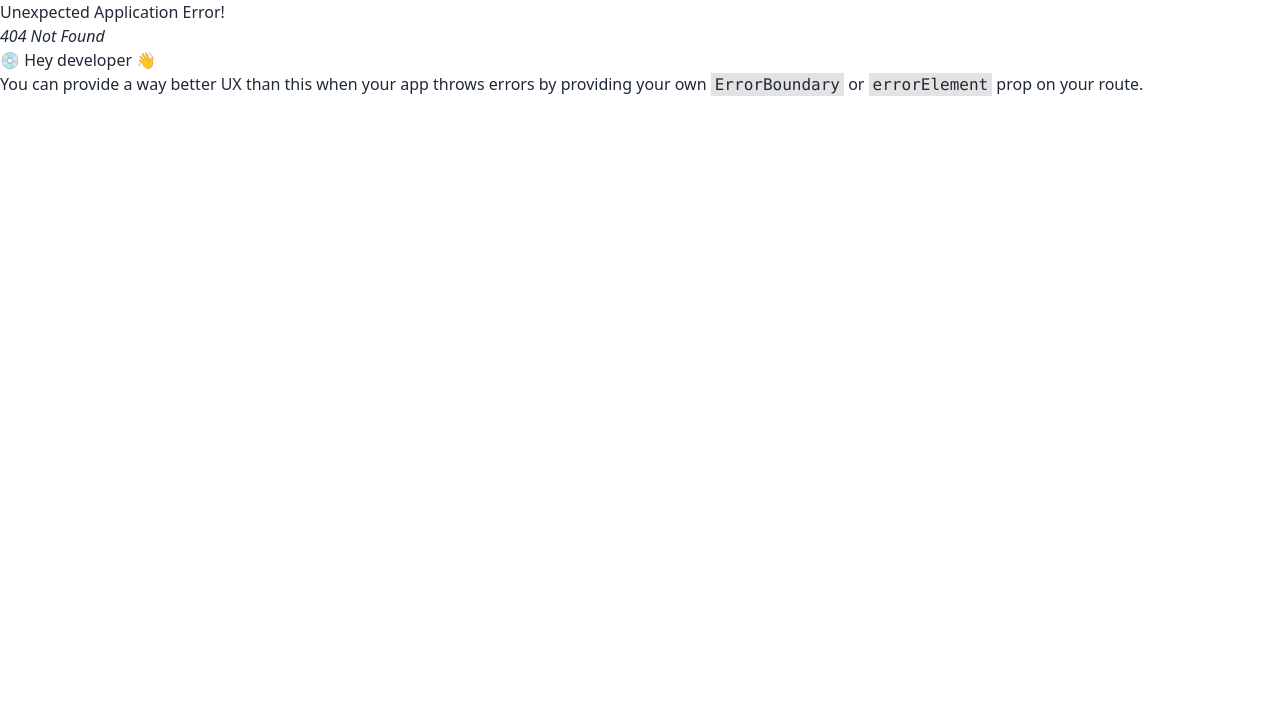
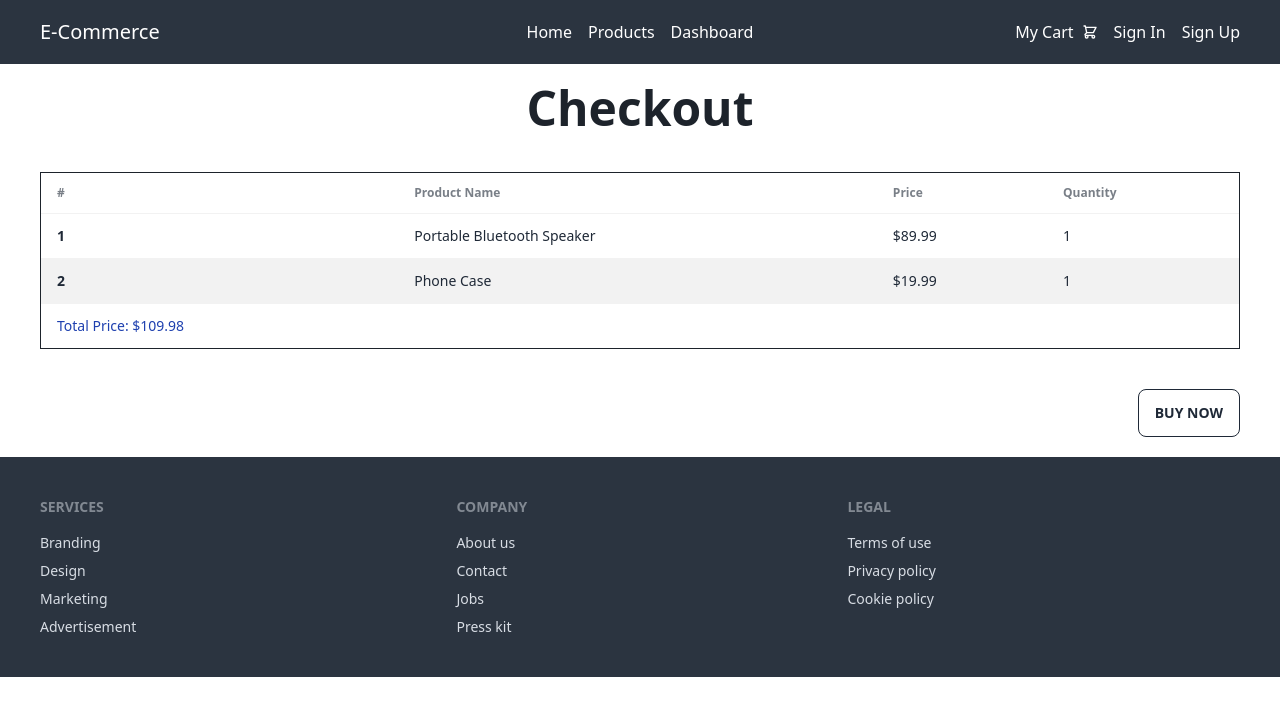
Before and after one commit to Rashed1879/repliq-react-challenge, a React (Vite) app: page /checkout in a window 1280 px wide. Before the commit this address had no page. Shown: the top 716 px of the page. Built offline with nearby package versions, Linux system fonts and the light colour scheme; data requests are answered from the project's data file.

Commit message:
Checkout Page Added

```diff
--- /dev/null
+++ b/src/Pages/Checkout/Checkout.jsx
@@ -0,0 +1,55 @@
+import { useEffect, useState } from 'react';
+
+const Checkout = () => {
+	const [items, setItems] = useState([]);
+	useEffect(() => {
+		fetch('http://localhost:9000/cart')
+			.then((res) => res.json())
+			.then((data) => setItems(data));
+	}, []);
+
+	const totalPrice = items.reduce((total, item) => total + item.price, 0);
+
+	return (
+		<>
+			<div>
+				<h2 className="text-center text-5xl text-neutral-focus font-semibold mt-5">
+					Checkout
+				</h2>
+			</div>
+			<div className="overflow-x-auto mx-10 my-10 border border-neutral-focus">
+				<table className="table table-zebra">
+					{/* head */}
+					<thead>
+						<tr>
+							<th>#</th>
+							<th>Product Name</th>
+							<th>Price</th>
+							<th>Quantity</th>
+						</tr>
+					</thead>
+					<tbody>
+						{items.map((item, i) => (
+							<tr key={i}>
+								<th>{i + 1}</th>
+								<td>{item.name}</td>
+								<td>${item.price}</td>
+								<td>1</td>
+							</tr>
+						))}
+						<tr>
+							<td className="text-blue-800">
+								Total Price: ${totalPrice.toFixed(2)}
+							</td>
+						</tr>
+					</tbody>
+				</table>
+			</div>
+			<div className="flex justify-end mx-10 mb-5">
+				<button className="btn btn-outline">Buy Now</button>
+			</div>
+		</>
+	);
+};
+
+export default Checkout;
--- a/src/Pages/MyCart/MyCart.jsx
+++ b/src/Pages/MyCart/MyCart.jsx
@@ -62,7 +62,7 @@ const MyCart = () => {
 				</table>
 			</div>
 			<div className="flex justify-end mx-10 mb-5">
-				<Link>
+				<Link to={'/checkout'}>
 					<button className="btn btn-outline">Checkout</button>
 				</Link>
 			</div>
--- a/src/Routes/Routes.jsx
+++ b/src/Routes/Routes.jsx
@@ -10,6 +10,7 @@ import ProductDetail from '../Pages/Products/productDetail';
 import Orders from '../Pages/Dashboard/Orders/Orders';
 import ProductList from '../Pages/Dashboard/ProductList/ProductList';
 import MyCart from '../Pages/MyCart/MyCart';
+import Checkout from '../Pages/Checkout/Checkout';
 
 export const router = createBrowserRouter([
 	{
@@ -42,6 +43,10 @@ export const router = createBrowserRouter([
 				path: 'myCart',
 				element: <MyCart></MyCart>,
 			},
+			{
+				path: 'checkout',
+				element: <Checkout></Checkout>,
+			},
 		],
 	},
 
```
